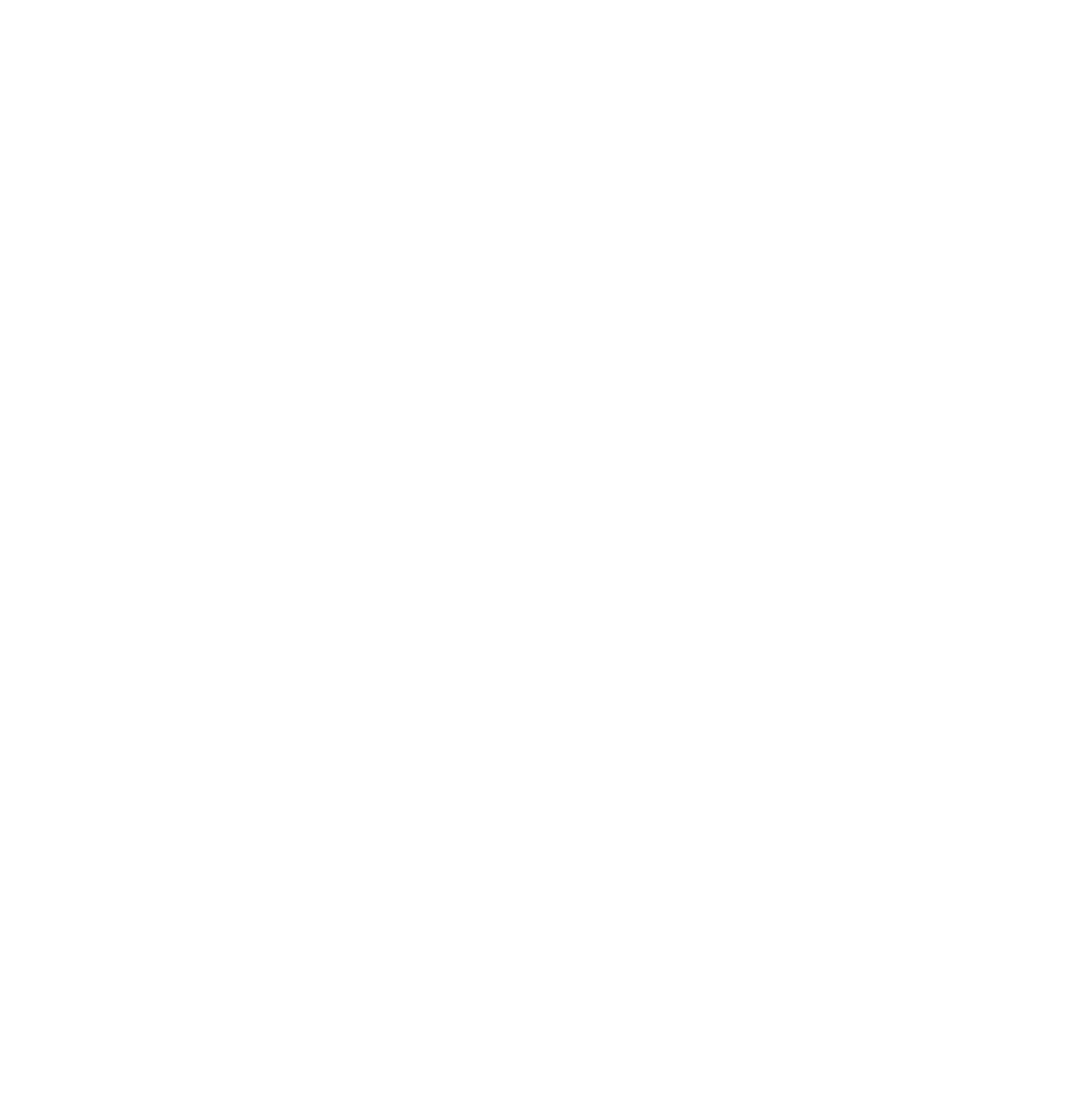
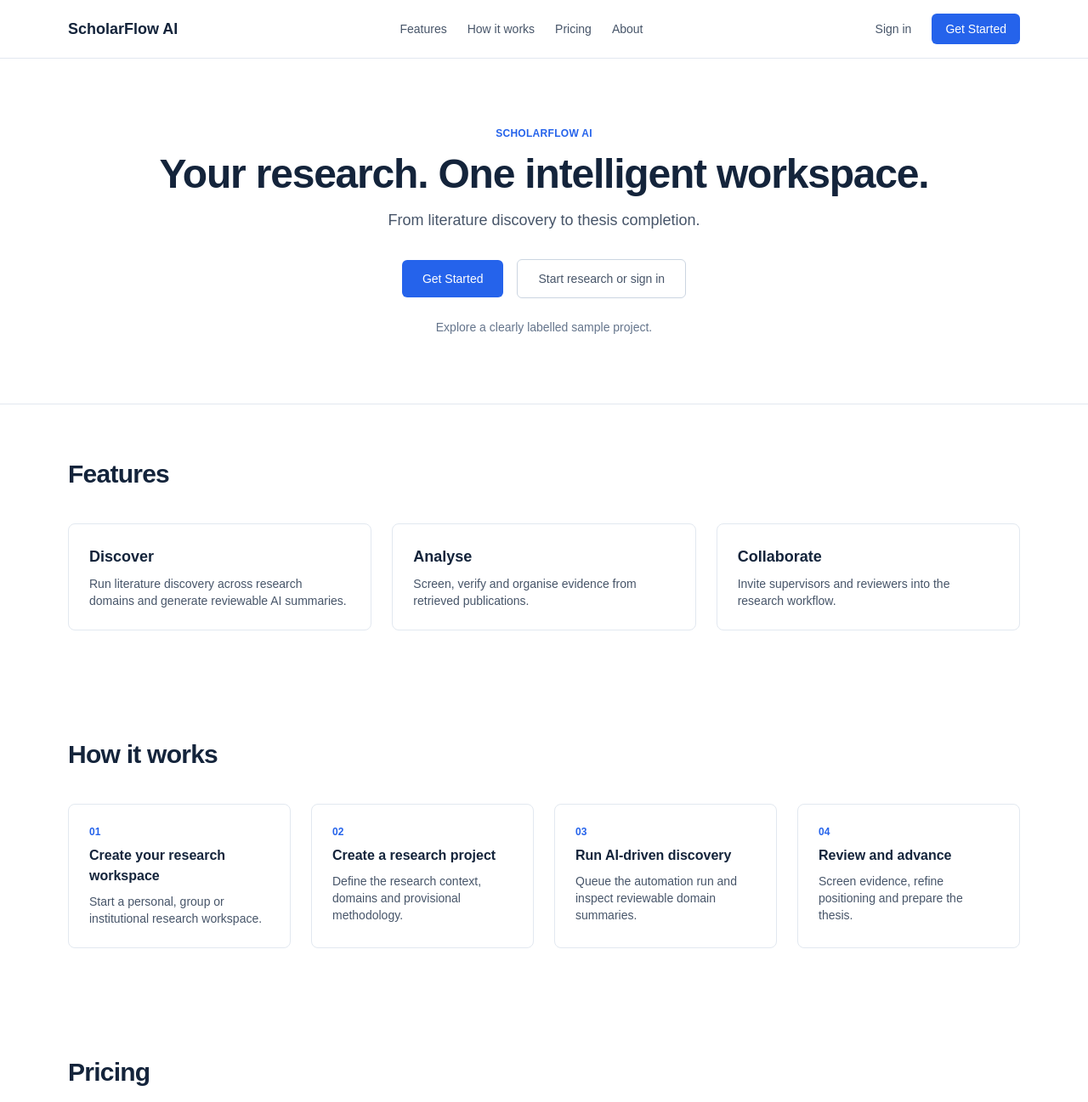
Before and after one commit to KernelGreens/scholarflow, a Next.js app: page / in a window 1280 px wide. Before the commit this address had no page. Shown: the top 1297 px of the page at 85% size. Before the commit the page ends 800 px from the top, so only its background shows below. Built offline with nearby package versions, Linux system fonts and the light colour scheme.

Commit message:
feat: landing page implementation per ui flow spec page 02a

```diff
--- a/src/app/page.tsx
+++ b/src/app/page.tsx
@@ -1,5 +1,218 @@
-import { redirect } from 'next/navigation';
+import Link from 'next/link';
+
+export const metadata = {
+  title: 'ScholarFlow AI',
+  description:
+    'ScholarFlow AI — the intelligent research operating system for doctoral research, evidence-grounded literature orchestration, and research automation.',
+};
+
+const FEATURES = [
+  {
+    name: 'Discover',
+    description: 'Run literature discovery across research domains and generate reviewable AI summaries.',
+  },
+  {
+    name: 'Analyse',
+    description: 'Screen, verify and organise evidence from retrieved publications.',
+  },
+  {
+    name: 'Collaborate',
+    description: 'Invite supervisors and reviewers into the research workflow.',
+  },
+];
+
+const HOW_IT_WORKS = [
+  {
+    step: '01',
+    title: 'Create your research workspace',
+    description: 'Start a personal, group or institutional research workspace.',
+  },
+  {
+    step: '02',
+    title: 'Create a research project',
+    description: 'Define the research context, domains and provisional methodology.',
+  },
+  {
+    step: '03',
+    title: 'Run AI-driven discovery',
+    description: 'Queue the automation run and inspect reviewable domain summaries.',
+  },
+  {
+    step: '04',
+    title: 'Review and advance',
+    description: 'Screen evidence, refine positioning and prepare the thesis.',
+  },
+];
+
+const PLANS = [
+  {
+    name: 'Starter',
+    price: 'Free',
+    description: 'Personal research workspace and project tracking.',
+    cta: 'Get Started',
+    href: '/register',
+  },
+  {
+    name: 'Research',
+    price: 'Pro',
+    description: 'AI discovery runs, literature library and evidence tooling.',
+    cta: 'Get Started',
+    href: '/register',
+  },
+  {
+    name: 'Enterprise',
+    price: 'Custom',
+    description: 'Multi-tenant governance, supervision and compliance.',
+    cta: 'Contact',
+    href: '/register',
+  },
+];
 
 export default function Home() {
-  redirect('/dashboard');
+  return (
+    <main className="min-h-screen bg-[#f8fafc] text-foreground">
+      <header className="border-b border-[#e2e8f0] bg-white">
+        <div className="mx-auto flex max-w-6xl items-center justify-between px-4 py-4">
+          <Link href="/" className="text-lg font-bold text-[#14243b]">
+            ScholarFlow AI
+          </Link>
+          <nav className="hidden items-center gap-6 text-sm font-medium text-[#475569] md:flex">
+            <Link href="#features">Features</Link>
+            <Link href="#how-it-works">How it works</Link>
+            <Link href="#pricing">Pricing</Link>
+            <Link href="#about">About</Link>
+          </nav>
+          <div className="flex items-center gap-3">
+            <Link
+              href="/login"
+              className="rounded-md px-3 py-2 text-sm font-medium text-[#475569] hover:bg-[#f1f5f9]"
+            >
+              Sign in
+            </Link>
+            <Link
+              href="/register"
+              className="rounded-md bg-[#2563eb] px-4 py-2 text-sm font-medium text-white hover:bg-[#2563eb]/90"
+            >
+              Get Started
+            </Link>
+          </div>
+        </div>
+      </header>
+
+      {/* Hero */}
+      <section className="border-b border-[#e2e8f0] bg-white">
+        <div className="mx-auto max-w-6xl px-4 py-20 text-center">
+          <p className="text-xs font-semibold uppercase tracking-wide text-[#2563eb]">ScholarFlow AI</p>
+          <h1 className="mt-4 text-4xl font-bold tracking-tight text-[#14243b] sm:text-5xl">
+            Your research. One intelligent workspace.
+          </h1>
+          <p className="mt-4 text-lg text-[#475569]">
+            From literature discovery to thesis completion.
+          </p>
+          <div className="mt-8 flex flex-wrap items-center justify-center gap-4">
+            <Link
+              href="/register"
+              className="rounded-md bg-[#2563eb] px-6 py-3 text-sm font-medium text-white hover:bg-[#2563eb]/90"
+            >
+              Get Started
+            </Link>
+            <Link
+              href="/login"
+              className="rounded-md border border-[#cbd5e1] bg-white px-6 py-3 text-sm font-medium text-[#475569] hover:bg-[#f8fafc]"
+            >
+              Start research or sign in
+            </Link>
+          </div>
+          <p className="mt-6 text-sm text-[#64748b]">Explore a clearly labelled sample project.</p>
+        </div>
+      </section>
+
+      {/* Features */}
+      <section id="features" className="bg-white">
+        <div className="mx-auto max-w-6xl px-4 py-16">
+          <h2 className="text-3xl font-bold tracking-tight text-[#14243b]">Features</h2>
+          <div className="mt-10 grid gap-6 sm:grid-cols-3">
+            {FEATURES.map((feature) => (
+              <div key={feature.name} className="rounded-lg border border-[#e2e8f0] p-6">
+                <h3 className="text-lg font-semibold text-[#14243b]">{feature.name}</h3>
+                <p className="mt-2 text-sm text-[#475569]">{feature.description}</p>
+              </div>
+            ))}
+          </div>
+        </div>
+      </section>
+
+      {/* How it works */}
+      <section id="how-it-works" className="bg-white">
+        <div className="mx-auto max-w-6xl px-4 py-16">
+          <h2 className="text-3xl font-bold tracking-tight text-[#14243b]">How it works</h2>
+          <div className="mt-10 grid gap-6 sm:grid-cols-2 lg:grid-cols-4">
+            {HOW_IT_WORKS.map((step) => (
+              <div key={step.step} className="rounded-lg border border-[#e2e8f0] p-6">
+                <p className="text-xs font-semibold text-[#2563eb]">{step.step}</p>
+                <h3 className="mt-2 text-base font-semibold text-[#14243b]">{step.title}</h3>
+                <p className="mt-2 text-sm text-[#475569]">{step.description}</p>
+              </div>
+            ))}
+          </div>
+        </div>
+      </section>
+
+      {/* Pricing */}
+      <section id="pricing" className="bg-white">
+        <div className="mx-auto max-w-6xl px-4 py-16">
+          <h2 className="text-3xl font-bold tracking-tight text-[#14243b]">Pricing</h2>
+          <div className="mt-10 grid gap-6 md:grid-cols-3">
+            {PLANS.map((plan) => (
+              <div key={plan.name} className="rounded-lg border border-[#e2e8f0] p-6">
+                <h3 className="text-lg font-semibold text-[#14243b]">{plan.name}</h3>
+                <p className="mt-2 text-2xl font-bold text-[#14243b]">{plan.price}</p>
+                <p className="mt-2 text-sm text-[#475569]">{plan.description}</p>
+                <Link
+                  href={plan.href}
+                  className="mt-4 inline-block rounded-md bg-[#2563eb] px-4 py-2 text-sm font-medium text-white hover:bg-[#2563eb]/90"
+                >
+                  {plan.cta}
+                </Link>
+              </div>
+            ))}
+          </div>
+        </div>
+      </section>
+
+      {/* About */}
+      <section id="about" className="bg-white">
+        <div className="mx-auto max-w-6xl px-4 py-16">
+          <h2 className="text-3xl font-bold tracking-tight text-[#14243b]">About</h2>
+          <p className="mt-4 max-w-3xl text-[#475569]">
+            ScholarFlow AI is the intelligent research operating system for doctoral research — combining
+            AI-driven literature discovery, evidence orchestration and supervisor collaboration in one
+            workspace.
+          </p>
+        </div>
+      </section>
+
+      {/* CTA */}
+      <section className="border-t border-[#e2e8f0] bg-[#14243b]">
+        <div className="mx-auto max-w-6xl px-4 py-16 text-center">
+          <h2 className="text-3xl font-bold tracking-tight text-white">Start your research journey</h2>
+          <p className="mt-4 text-[#cbd5e1]">From literature discovery to thesis completion.</p>
+          <div className="mt-8 flex flex-wrap items-center justify-center gap-4">
+            <Link
+              href="/register"
+              className="rounded-md bg-[#2563eb] px-6 py-3 text-sm font-medium text-white hover:bg-[#2563eb]/90"
+            >
+              Get Started
+            </Link>
+            <Link
+              href="/login"
+              className="rounded-md border border-[#475569] px-6 py-3 text-sm font-medium text-[#cbd5e1] hover:bg-white/10"
+            >
+              Start research or sign in
+            </Link>
+          </div>
+        </div>
+      </section>
+    </main>
+  );
 }
```
